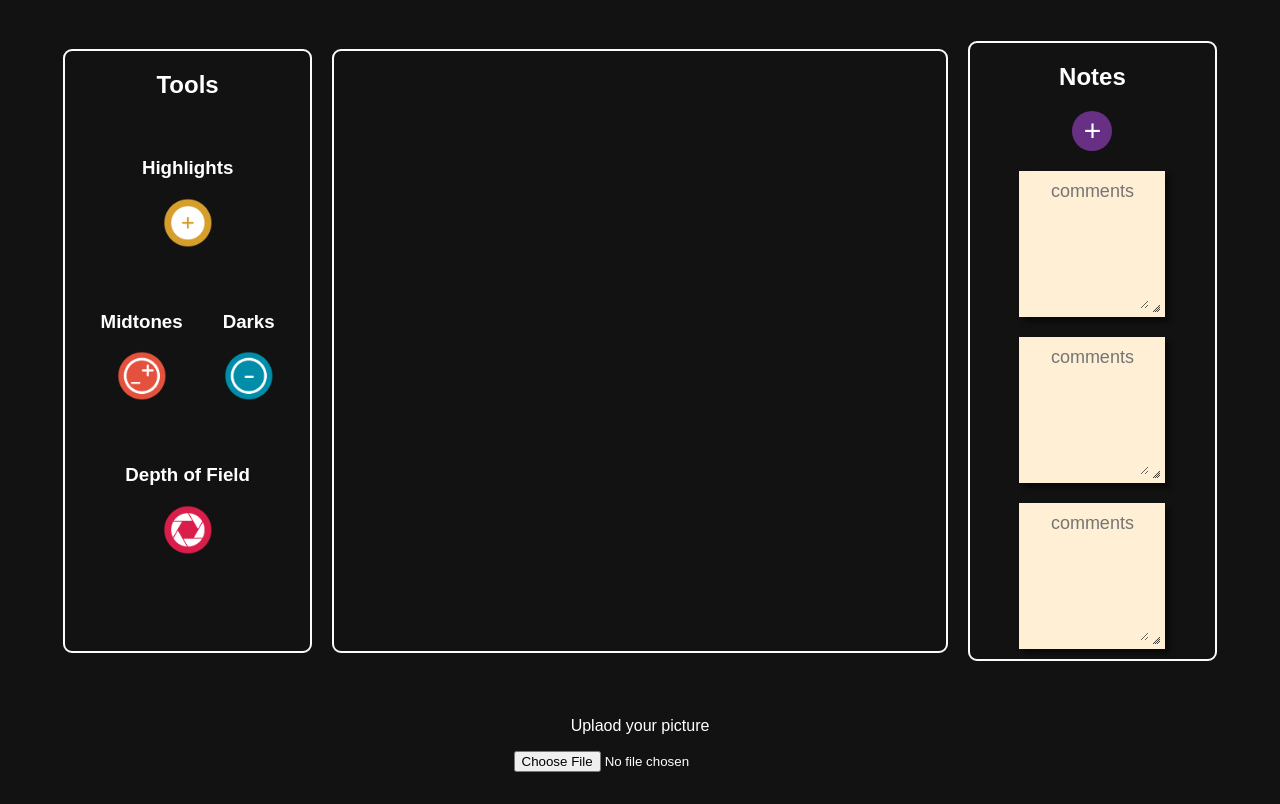
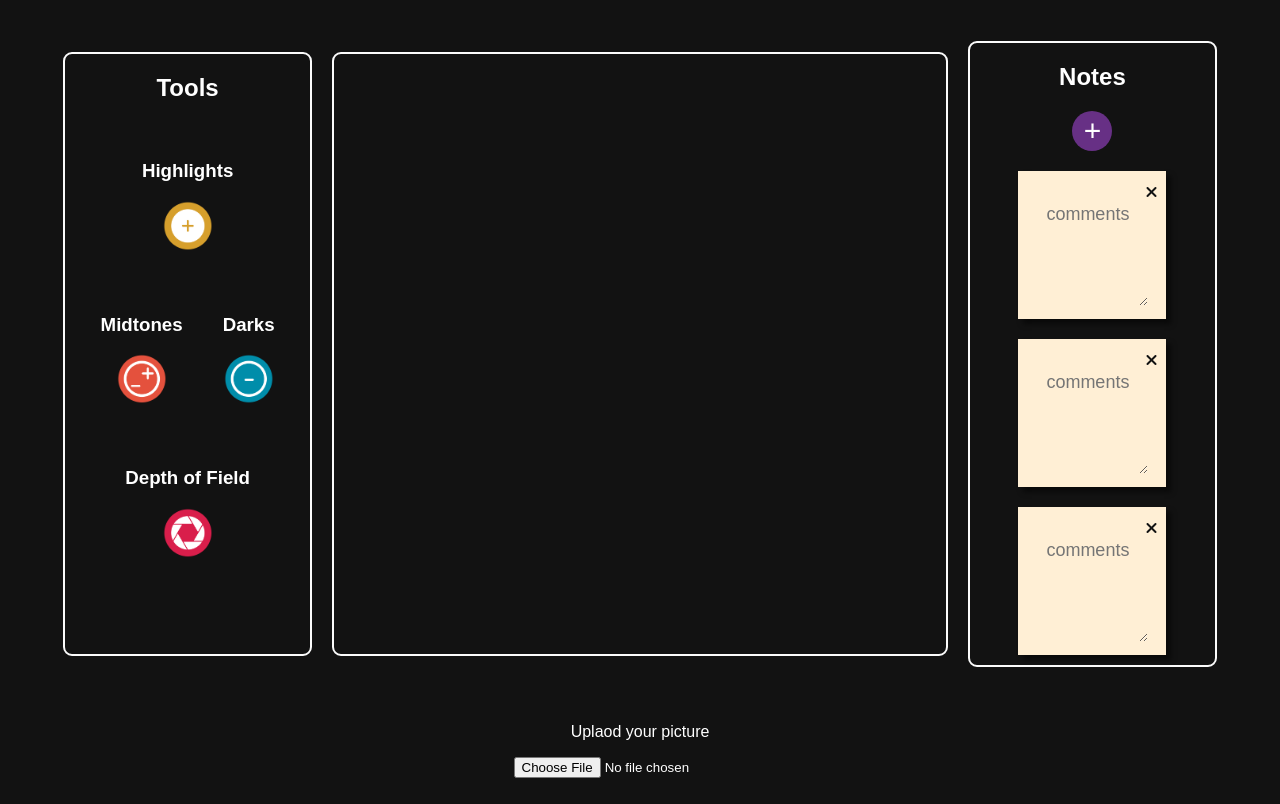
Before and after one commit to AG-jpg/CMP, a plain HTML site: page index.html in a window 1280 px wide. Shown: the part 87-891 px from the top of the page. Drawn offline with Linux system fonts and the light colour scheme.

Commit message:
Added Note Delete Function
Notes can be added and deleted.
Font Awesome icon ready.

```diff
--- a/cmp.js
+++ b/cmp.js
@@ -6,7 +6,6 @@ let button=document.getElementById("button");
 
 button.addEventListener("change", function(){
     console.log(this.files[0].name)
-    console.log(this.files[0].type)
     if(this.files[0].type != 'image/jpeg' && this.files[0].type != 'image/png'){
         alert("You can only uplaod JPG or PNG Files");
     }else{
@@ -20,14 +19,22 @@ $(document).ready(function(){
     //Draggable Item
     $('.item').draggable();
 
-    //Draggable-Resizable Note
+    //Draggable Note
     $('.note').draggable();
-    $('.note').resizable();
 
+    //Remove note
+    $('.fas').on('click', function() {
+       $(this).parent().parent().remove();
+      });
+
+      //Create Note
     $('#add_note').on('click', function(){
-        console.log("Hello!");
 
-        var newNote = '<div class="note"><textarea placeholder="comments"></textarea></div>';
+        var newNote = '<div class="note noteNew"><div class="close"><i class="fas fa-times"></i></div><textarea placeholder="comments"></textarea></div>';
         $('#notes').append(newNote);
+        $('.noteNew').draggable();
+        $('.fas').on('click', function() {
+            $(this).parent().parent().remove();
+           });
     });
 });
--- a/index.html
+++ b/index.html
@@ -4,6 +4,7 @@
 <head>
     <meta charset="UTF-8">
     <meta name="viewport" content="width=device-width, initial-scale=1.0">
+    <script src="https://kit.fontawesome.com/75c889464d.js" crossorigin="anonymous"></script>
     <title>Visual Analysis</title>
     <link rel="stylesheet" href="style.css">
     <link rel="stylesheet" href="jquery-ui-1.12.1/jquery-ui.min.css">
@@ -65,14 +66,17 @@
 
             <div id="notes">
                 <div class="note">
+                    <div class="close"><i class="fas fa-times"></i></div>
                     <textarea placeholder="comments"></textarea>
                 </div>
 
                 <div class="note">
+                    <div class="close"><i class="fas fa-times"></i></div>
                     <textarea placeholder="comments"></textarea>
                 </div>
 
                 <div class="note">
+                    <div class="close"><i class="fas fa-times"></i></i></div>
                     <textarea placeholder="comments"></textarea>
                 </div>
 
--- a/style.css
+++ b/style.css
@@ -115,28 +115,36 @@ text-align: center;
 
 .note{
     display: flex;
-    flex-direction: row;
-    flex-wrap: wrap;
+    flex-direction: column;
     justify-content: center;
     background-color: papayawhip;
     height: 130px;
     width: 130px;
     margin: 10px;
-    padding: 8px;
+    padding: 9px;
     box-shadow: 5px 5px 5px rgba(0, 0, 0, 0.5);
 }
 
 .note textarea{
     background-color: transparent;
-    min-height: 90px;
-    max-width: 110px;
+    min-height: 100px;
+    max-width: 90%;
     font-size: 18px;
     text-align: center;
     border: transparent;
     color: #121212;
 }
 
+.close{
+    display: flex;
+    justify-content: right;
+    margin-bottom: 2px;
+}
 
+.fas{
+    color: #121212;
+    cursor: pointer;
+}
 /*End of notes*/
 
 /*Responsive*/
```
